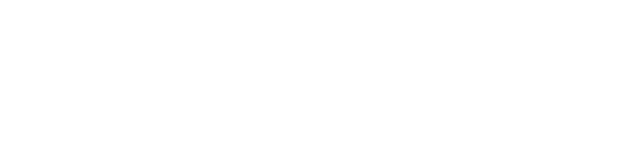
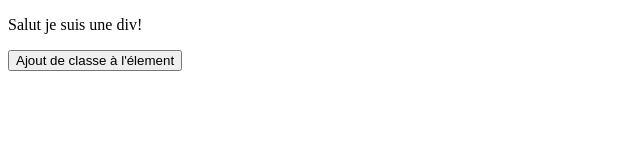
Before and after one commit to kferrerux/javascript-exercices, a plain HTML site: page exo08/index.html in a window 1280 px wide. Shown: the whole page, without its empty margins (0-640 px from the left). Drawn offline with Linux system fonts and the light colour scheme.

Commit message:
exo 8 added

```diff
--- a/exo03/main.js
+++ b/exo03/main.js
@@ -9,5 +9,5 @@ button.addEventListener("click", click);
 
 function click() {
   button.style.backgroundColor = "blue";
-  button.style.color = "white;"
+  button.style.color = "white";
 }
--- a/exo08/index.html
+++ b/exo08/index.html
@@ -0,0 +1,18 @@
+<!DOCTYPE html>
+<html lang="fr">
+<head>
+    <meta charset="UTF-8">
+    <meta name="viewport" content="width=device-width, initial-scale=1.0">
+    <title>Exercice JS - 08</title>
+</head>
+<body>
+
+    <div>
+        <p>Salut je suis une div!</p>
+    </div>
+
+    <button onclick="toggle()">Ajout de classe à l'élement</button>
+
+    <script src="main.js" ></script>
+</body>
+</html>
--- a/exo08/main.js
+++ b/exo08/main.js
@@ -0,0 +1,21 @@
+// https://developer.mozilla.org/en-US/docs/Web/API/Document/querySelector
+// https://developer.mozilla.org/en-US/docs/Web/API/Element/classList
+// https://developer.mozilla.org/en-US/docs/Web/JavaScript/Guide/Functions
+
+let element = document.querySelector('div');
+// console.log(element);
+
+// element.classList.add('box');
+// console.log(element);
+
+// element.classList.remove('box');
+// console.log(element);
+
+// element.classList.toggle('box');
+// console.log(element);
+
+function toggle() {
+    document.querySelector('div').classList.toggle('box');
+}
+
+console.log(element);
```
Also changed, not shown: exo07/index.html (+1 -1 lines), 1 other file.
